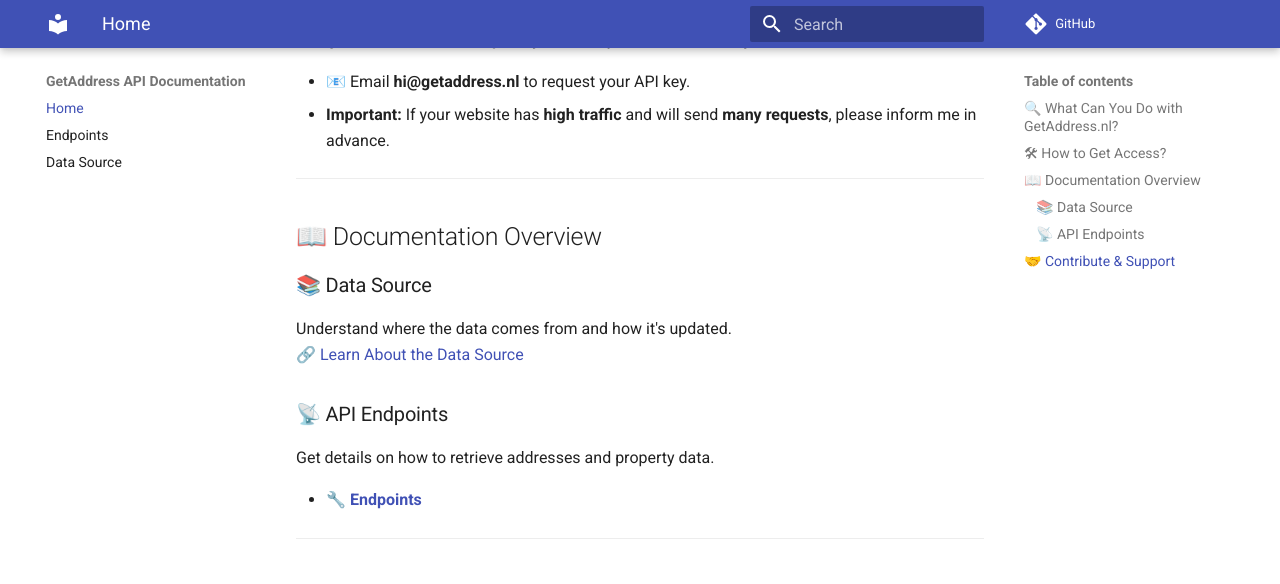
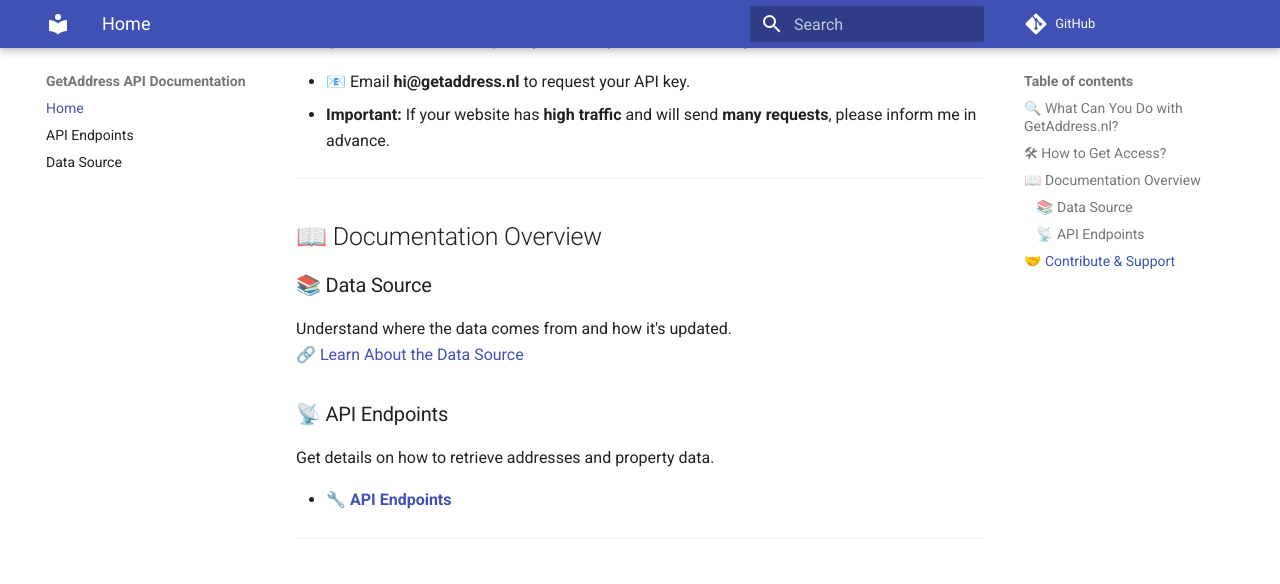
Before and after one commit to majidalavizadeh/getaddress-api-doc, an MkDocs documentation site: the page built from docs/index.md, in a window 1280 px wide and 900 px high, scrolled down 833 px. Shown: the top 584 px of the window. Built offline with MkDocs 1.6.1 and Material for MkDocs 9.7.7, drawn with Linux system fonts in a browser that asks for light colours; comment, search, counter and statistics services are not loaded.

Commit message:
fix the pages

```diff
--- a/docs/index.md
+++ b/docs/index.md
@@ -15,7 +15,7 @@
   - **Number of rooms** in the house.
   - more ...
 
-For more details, check the [API Endpoints](how-it-works.md).
+For more details, check the [API Endpoints](endpoints.md).
 
 ---
 
@@ -39,7 +39,7 @@
 
 Get details on how to retrieve addresses and property data.
 
-- 🔧 **[Endpoints](endpoints.md)**
+- 🔧 **[API Endpoints](endpoints.md)**
 
 ---
 
--- a/mkdocs.yml
+++ b/mkdocs.yml
@@ -4,7 +4,7 @@
 
 nav:
   - Home: index.md
-  - Endpoints: endpoints.md
+  - API Endpoints: endpoints.md
   - Data Source: source.md
 
 repo_url: "https://github.com/majidalavizadeh/getaddress-api-doc"
```
